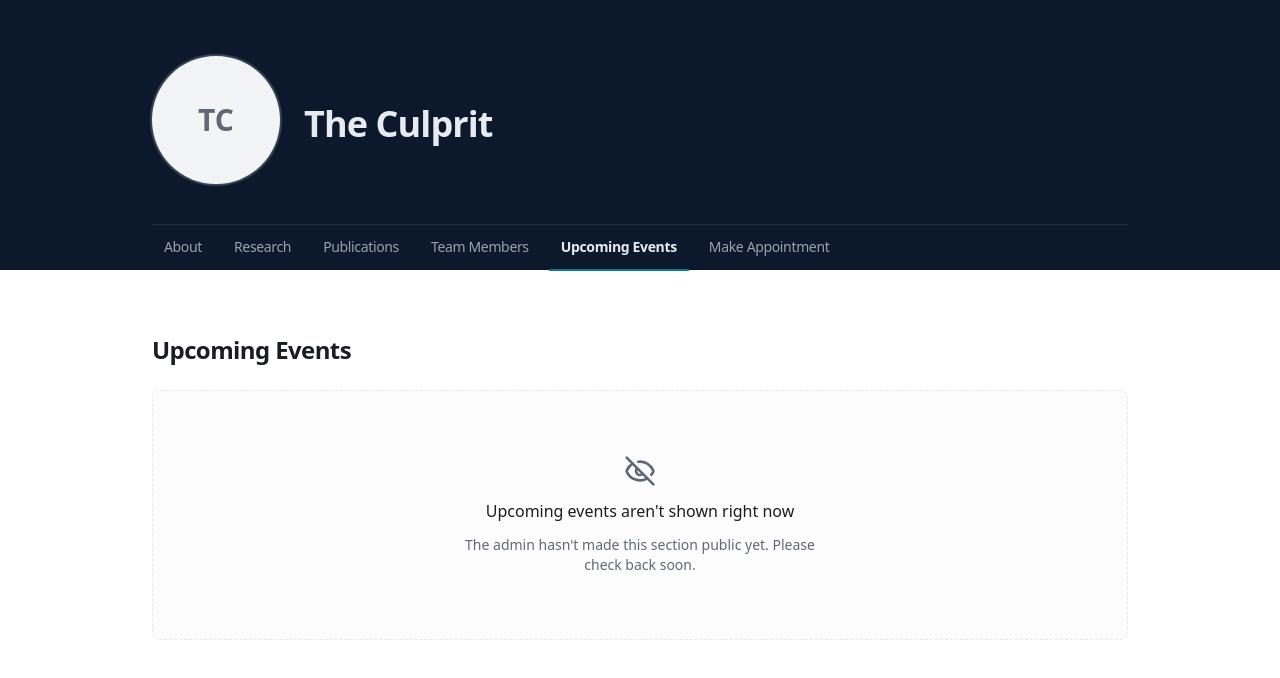
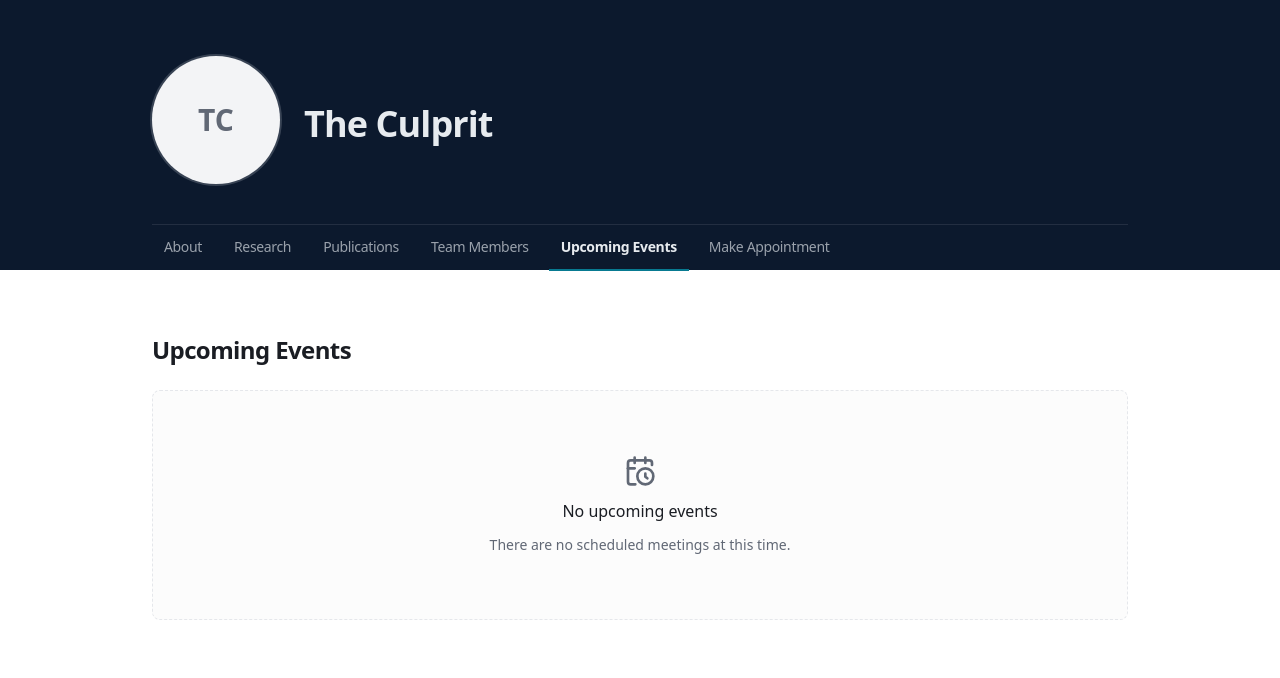
Before and after one commit to Wyco68/CulpritWeb, a Next.js app: page /events in a window 1280 px wide. Shown: the top 678 px of the page. Built offline with nearby package versions, Linux system fonts and the light colour scheme; no server answers; the database is empty.

Commit message:
feat: filter public upcoming events by appointment isPublic flag

```diff
--- a/src/app/(public)/events/page.tsx
+++ b/src/app/(public)/events/page.tsx
@@ -1,5 +1,5 @@
 import type { Metadata } from 'next';
-import { CalendarClock, EyeOff } from 'lucide-react';
+import { CalendarClock } from 'lucide-react';
 import {
   getUpcomingEventsService,
   toAppointmentView,
@@ -16,23 +16,15 @@ export async function generateMetadata(): Promise<Metadata> {
 
 export default async function EventsPage() {
   const result = await getUpcomingEventsService().getUpcomingEvents();
-  // Never 404/hide the tab itself — render an explicit disabled state when the admin has the
-  // visibility setting off, per FR-5 and the upcoming-events service contract.
-  const visible = result.ok && result.data.visible;
+  // Visibility is per-appointment (`isPublic`, admin-toggled) — the query already only returns
+  // rows the admin opted in, so there is no separate "section disabled" state to render anymore.
   const events = result.ok ? result.data.events.map(toAppointmentView) : [];
 
   return (
     <div>
       <h2 className="text-xl font-semibold tracking-tight sm:text-2xl">Upcoming Events</h2>
 
-      {!result.ok || !visible ? (
-        <EmptyState
-          icon={EyeOff}
-          title="Upcoming events aren't shown right now"
-          description="The admin hasn't made this section public yet. Please check back soon."
-          className="mt-6"
-        />
-      ) : events.length === 0 ? (
+      {events.length === 0 ? (
         <EmptyState
           icon={CalendarClock}
           title="No upcoming events"
--- a/src/app/api/events/upcoming/route.ts
+++ b/src/app/api/events/upcoming/route.ts
@@ -2,12 +2,12 @@ import { getUpcomingEventsService, toAppointmentView } from '@/modules/appointme
 import { mapResult } from '@/modules/shared/lib/result';
 import { apiUnexpected, respondPublicCache } from '@/modules/shared/lib/api-response';
 
-// Public: upcoming events (admin-declared appointments, `scheduled` and in the future), gated by
-// the admin's upcoming_events_visible setting. Never 403s — when the setting is off this returns
-// 200 with `{ visible: false, events: [] }` so the public tab can render an explicit "not shown" state.
-// ISR-style route cache: purged by `revalidatePath('/api/events/upcoming')` on admin appointment/
-// settings writes (see modules/shared/lib/revalidate). Shorter 300s ceiling (vs. the usual 3600s)
-// because "upcoming" is time-sensitive — a scheduled appointment can pass into the past between
+// Public: upcoming events — admin-declared appointments that are `scheduled`, in the future, and
+// individually opted into public visibility (`isPublic`, admin-toggled per row). Always 200 with
+// `{ events: [] }` when there are none to show, never a 403/empty-section flag.
+// ISR-style route cache: purged by `revalidatePath('/api/events/upcoming')` on admin appointment
+// writes (see modules/shared/lib/revalidate). Shorter 300s ceiling (vs. the usual 3600s) because
+// "upcoming" is time-sensitive — a scheduled appointment can pass into the past between
 // invalidations, so this bounds how long a stale-but-now-past event could still be served.
 // Browser/edge TTLs mirror the "frequently changing public data" tier — shorter than the other
 // public GET routes for the same time-sensitivity reason as the 300s `revalidate` above.
@@ -18,7 +18,6 @@ export async function GET() {
     const result = await getUpcomingEventsService().getUpcomingEvents();
     return respondPublicCache(
       mapResult(result, (data) => ({
-        visible: data.visible,
         events: data.events.map(toAppointmentView),
       })),
       { browserTtl: 60, edgeTtl: 300, staleWhileRevalidate: 60 },
--- a/src/modules/appointments/upcoming-events.service.ts
+++ b/src/modules/appointments/upcoming-events.service.ts
@@ -4,19 +4,15 @@ import type { AppointmentService } from './appointment.service';
 import type { Appointment } from './appointment.types';
 
 // Thin read-model for the public Upcoming Events tab. Lives in the appointments module because it
-// only queries existing Appointment rows (never duplicates the repository's query logic) — the
-// visibility gate is the only thing borrowed from the settings module.
+// only queries existing Appointment rows (never duplicates the repository's query logic).
+// Visibility is per-appointment (`isPublic`, admin-toggled) — there is no global on/off setting.
 
 export type UpcomingEventsResult = {
-  /** Whether the admin has enabled the Upcoming Events tab. When false, `events` is always []. */
-  visible: boolean;
   events: Appointment[];
 };
 
 export type UpcomingEventsServiceDeps = {
   appointmentService: AppointmentService;
-  /** Injected so this stays unit-testable without importing the settings module's container. */
-  isUpcomingEventsVisible: () => Promise<boolean>;
   /** Injectable clock for deterministic tests. */
   now?: () => Date;
 };
@@ -31,15 +27,13 @@ export function createUpcomingEventsService(deps: UpcomingEventsServiceDeps): Up
   return {
     async getUpcomingEvents() {
       try {
-        const visible = await deps.isUpcomingEventsVisible();
-        if (!visible) return ok({ visible: false, events: [] });
-
         const result = await deps.appointmentService.list({
           status: 'scheduled',
           fromTime: now(),
+          isPublic: true,
         });
         if (!result.ok) return result;
-        return ok({ visible: true, events: result.data });
+        return ok({ events: result.data });
       } catch (error) {
         return err(toAppError(error));
       }
```
Also changed, not shown: 2 other files (tests, documents, lock files or other folders).
